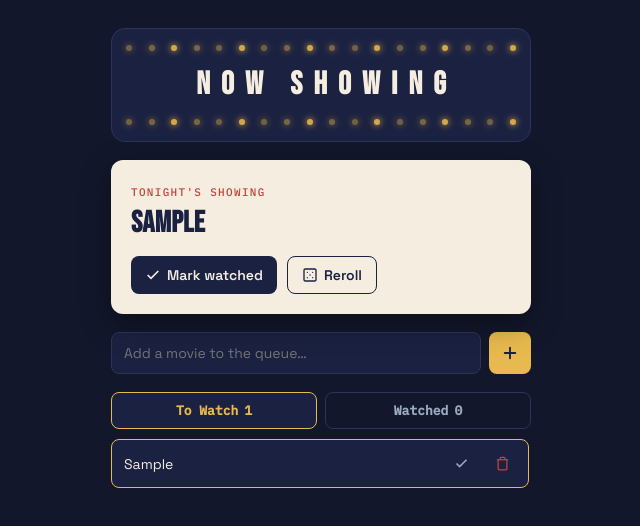
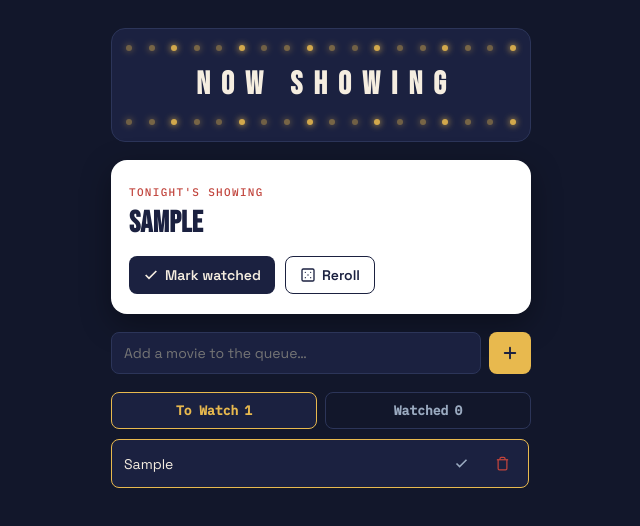
Before and after one commit to szlhssn01/Movie-Picker, a plain HTML site: page index.html in a window 1280 px wide. Both pictures are taken after typing "Sample" into the empty fields and a click on the button "Add movie". Shown: the whole page, without its empty margins (319-959 px from the left). Drawn offline with Linux system fonts and the light colour scheme.

Commit message:
Update index.html

```diff
--- a/index.html
+++ b/index.html
@@ -77,19 +77,12 @@
     .empty-ticket p { margin: 0; }
     .empty-ticket .sub { margin-top: 4px; color: #9AAAC0; font-size: 14px; }
 
-    /* Ticket - plain white card */
+    /* Clean White Card */
     .ticket {
-      background: #F5EDE0;
-      border-radius: 12px;
-      display: flex;
-      align-items: stretch;
+      background: #FFFFFF;
+      border-radius: 16px;
+      padding: 20px 18px;
       box-shadow: 0 10px 30px rgba(0,0,0,0.35);
-      position: relative;
-    }
-
-    .ticket-body {
-      padding: 20px 20px;
-      flex: 1;
     }
 
     .ticket-eyebrow {
@@ -99,7 +92,6 @@
       color: #C1443C;
       font-weight: 500;
     }
-
     .ticket-title {
       font-family: 'Bebas Neue', sans-serif;
       font-size: 30px;
@@ -442,7 +434,6 @@
       if (current) {
         ticketZone.innerHTML = `
           <div class="ticket">
-            <div class="ticket-body">
             <span class="ticket-eyebrow">TONIGHT'S SHOWING</span>
             <h2 class="ticket-title ${state.spinning ? 'spinning' : ''}">${escapeHtml(current.title)}</h2>
             <div class="ticket-actions">
@@ -454,7 +445,6 @@
                 <svg width="16" height="16" class="${state.spinning ? 'mp-reel-spin' : ''}" viewBox="0 0 24 24" fill="none" stroke="currentColor" stroke-width="2" stroke-linecap="round" stroke-linejoin="round"><rect width="18" height="18" x="3" y="3" rx="2" ry="2"/><path d="M16 8h.01"/><path d="M8 8h.01"/><path d="M12 12h.01"/><path d="M16 16h.01"/><path d="M8 16h.01"/></svg>
                 Reroll
               </button>
-              </div>
             </div>
           </div>
         `;
```
Lines whose indentation alone changed are shown as unchanged.
